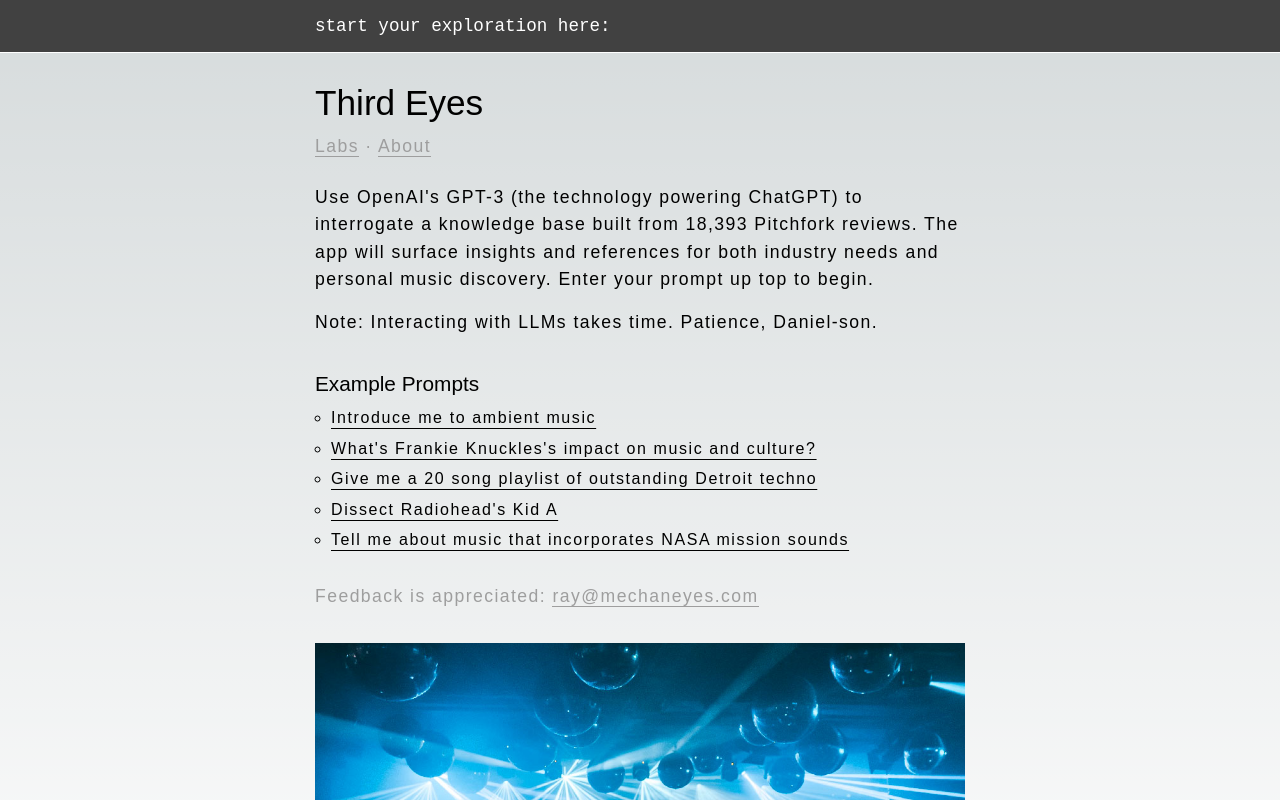
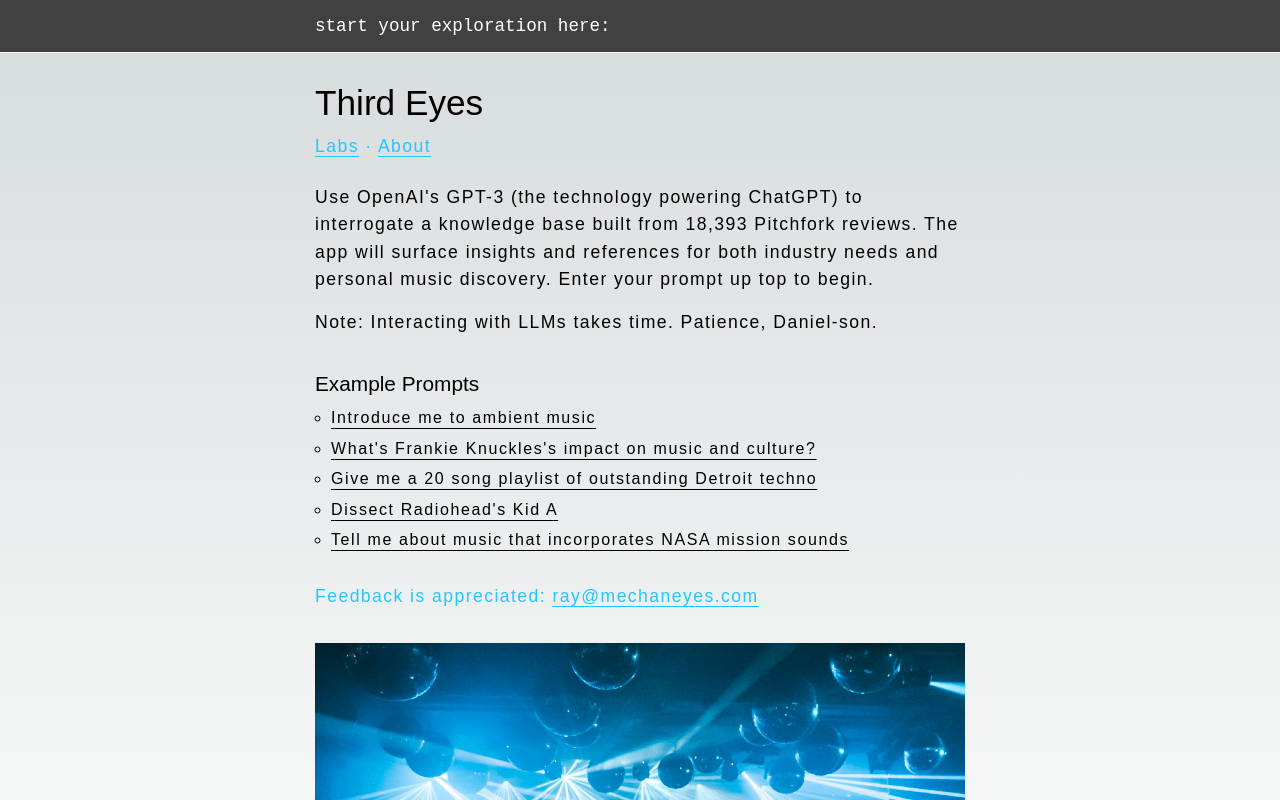
Before and after one commit to mechaneyes/aframe, a Next.js app: page / in a window 1280 px wide. Shown: the top 800 px of the page. Built offline with nearby package versions, Linux system fonts and the light colour scheme; a web font is replaced by a local one.

Commit message:
minor styling of nav

```diff
--- a/app/styles/styles.scss
+++ b/app/styles/styles.scss
@@ -54,7 +54,7 @@ $formaWeight: (
   }
 
   a {
-    border-bottom: 1px solid #9e9e9e;
+    border-bottom: 1px solid #24c6ff;
 
     &:hover {
       color: white;
@@ -148,7 +148,7 @@ $formaWeight: (
   }
 
   .introduction__feedback {
-    color: #9e9e9e;
+    color: #24c6ff;
   }
 
   // o————————————————————————————————————o header —>
```
